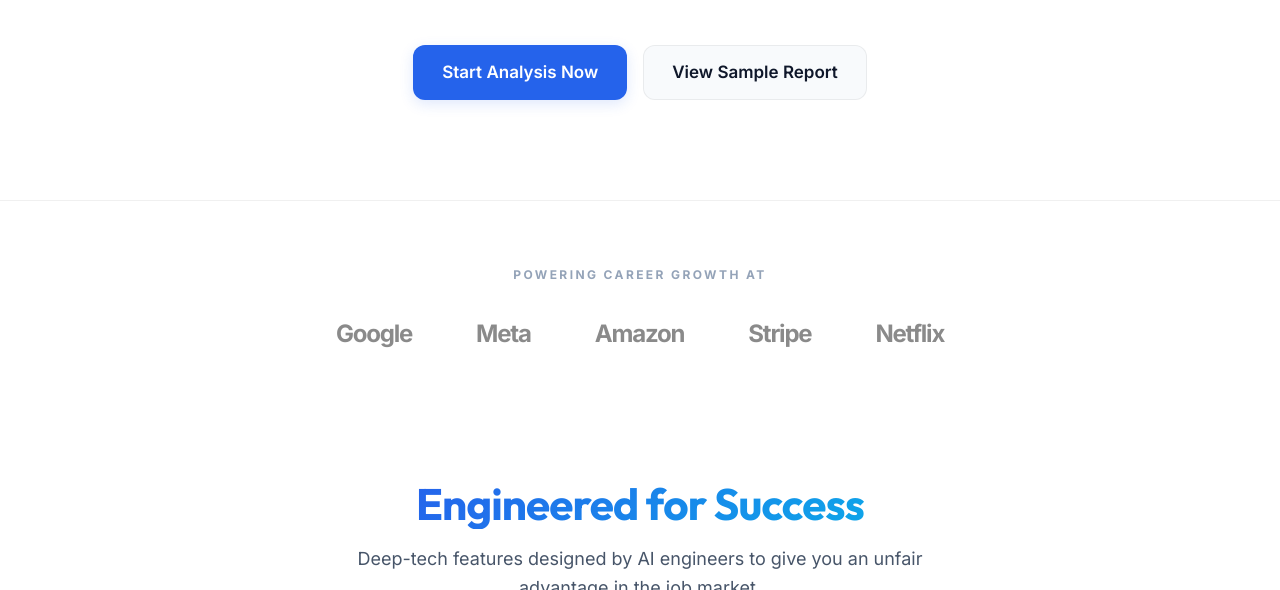
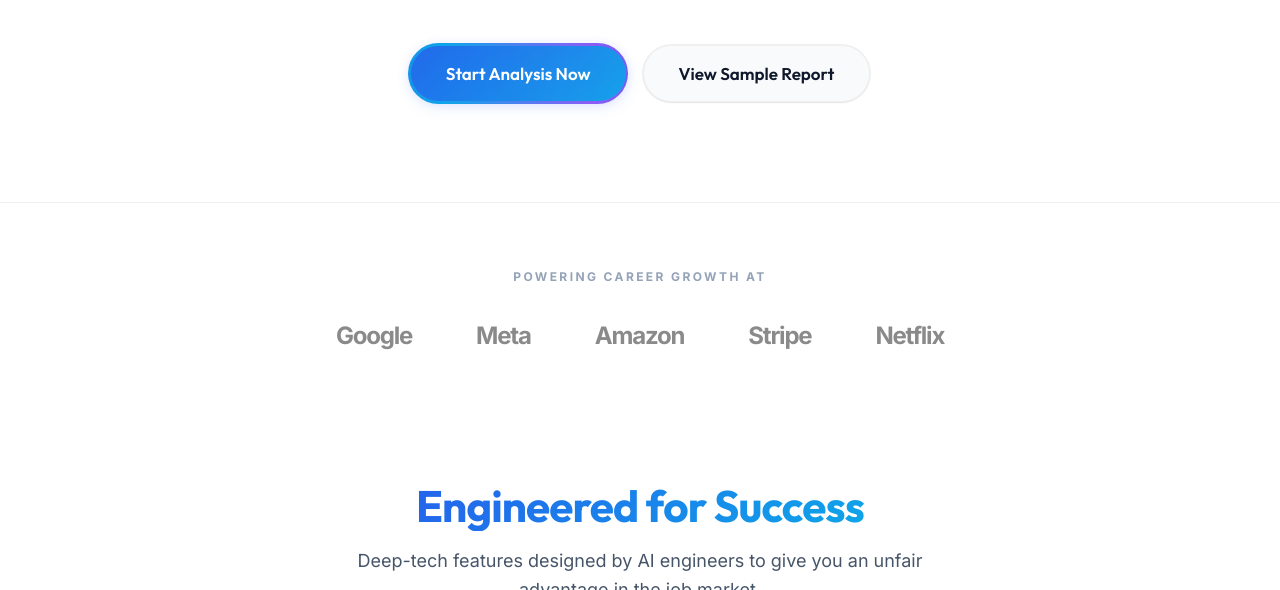
Before and after one commit to arupdas0825/HireSight-AI, a website built with Vite: page client/index.html in a window 1280 px wide. Shown: the part 558-1148 px from the top of the page. Built offline with nearby package versions, Linux system fonts and the light colour scheme.

Commit message:
feat: add premium futuristic glowing button system with animated gradients

```diff
--- a/client/src/styles/components/cards.css
+++ b/client/src/styles/components/cards.css
@@ -33,55 +33,216 @@
 
 .max-600 { max-width: 600px; margin-left: auto; margin-right: auto; }
 
-/* Primary Button Styling */
+/* ==========================================
+   PREMIUM FUTURISTIC GLOWING BUTTON SYSTEM
+   ========================================== */
+
+/* Base Pill/Capsule Button Structure */
 .btn {
     display: inline-flex;
     align-items: center;
     justify-content: center;
-    padding: 10px 20px;
-    border-radius: var(--radius-md);
+    padding: 12px 26px;
+    border-radius: 999px !important; /* Enforced capsule shape globally */
     font-weight: 600;
     font-size: 0.9375rem;
+    font-family: var(--font-heading);
     cursor: pointer;
-    transition: all 0.2s ease;
-    border: 1px solid transparent;
+    transition: all 0.3s cubic-bezier(0.25, 0.8, 0.25, 1);
+    position: relative;
+    z-index: 1;
+    overflow: visible; /* Allows neon glows to shine outside */
+    border: none;
+    background: transparent;
     gap: 8px;
+    box-sizing: border-box;
+    -webkit-font-smoothing: antialiased;
 }
 
-.btn-primary {
-    background: var(--brand-primary);
-    color: var(--text-on-brand);
-    box-shadow: 0 4px 14px var(--brand-glow);
+.btn-lg {
+    padding: 16px 36px;
+    font-size: 1.0625rem;
 }
 
-.btn-primary:hover {
-    background: var(--brand-primary-hover);
-    transform: translateY(-1px);
-    box-shadow: 0 6px 20px var(--brand-glow);
+/* Premium Hover & Touch Interactions */
+.btn:hover {
+    transform: translateY(-2px);
 }
 
-.btn-secondary {
-    background: var(--bg-secondary);
-    color: var(--text-primary);
-    border-color: var(--border-color);
+.btn:active {
+    transform: translateY(1px) scale(0.97);
 }
 
-.btn-secondary:hover {
-    background: var(--bg-tertiary);
-    border-color: var(--border-bright);
+/* Flagship Glowing Primary Button */
+.btn-primary {
+    color: #ffffff !important; /* Highly readable white text */
+    box-shadow: 0 4px 15px var(--brand-glow),
+                0 0 10px rgba(99, 102, 241, 0.1);
 }
 
+/* Outer Gradient Border with Slowly Rotating Shimmer */
+.btn-primary::before {
+    content: '';
+    position: absolute;
+    inset: -1.5px;
+    border-radius: 999px;
+    background: linear-gradient(90deg, #2563eb, #0ea5e9, #8b5cf6, #2563eb);
+    background-size: 200% 200%;
+    z-index: -2;
+    animation: button-gradient-rotate 4s infinite linear;
+    transition: all 0.3s ease;
+}
+
+/* Inner Glass Surface */
+.btn-primary::after {
+    content: '';
+    position: absolute;
+    inset: 1px;
+    border-radius: 999px;
+    background: linear-gradient(135deg, rgba(37, 99, 235, 0.9) 0%, rgba(14, 165, 233, 0.95) 100%);
+    backdrop-filter: blur(12px);
+    -webkit-backdrop-filter: blur(12px);
+    z-index: -1;
+    transition: all 0.3s ease;
+}
+
+/* Dark Mode Overrides for Primary Button (Deep dark glass capsule) */
+html[data-theme="dark"] .btn-primary::after {
+    background: linear-gradient(135deg, rgba(15, 23, 42, 0.8) 0%, rgba(30, 41, 59, 0.85) 100%);
+}
+
+html[data-theme="dark"] .btn-primary::before {
+    background: linear-gradient(90deg, #3b82f6, #22d3ee, #a78bfa, #3b82f6);
+    background-size: 200% 200%;
+}
+
+/* Primary Button Hover Actions (Intense Glowing Border) */
+.btn-primary:hover {
+    box-shadow: 0 8px 25px var(--brand-glow),
+                0 0 22px 4px rgba(99, 102, 241, 0.35),
+                inset 0 0 12px rgba(255, 255, 255, 0.15);
+}
+
+.btn-primary:hover::before {
+    filter: brightness(1.25);
+}
+
+.btn-primary:hover::after {
+    background: linear-gradient(135deg, rgba(37, 99, 235, 0.95) 0%, rgba(14, 165, 233, 1) 100%);
+}
+
+html[data-theme="dark"] .btn-primary:hover::after {
+    background: linear-gradient(135deg, rgba(15, 23, 42, 0.9) 0%, rgba(30, 41, 59, 0.95) 100%);
+}
+
+
+/* Refined Glowing Secondary Button */
+.btn-secondary {
+    color: var(--text-primary) !important;
+    box-shadow: var(--shadow-sm);
+}
+
+/* Secondary Button Outer Border */
+.btn-secondary::before {
+    content: '';
+    position: absolute;
+    inset: -1px;
+    border-radius: 999px;
+    background: var(--border-color);
+    z-index: -2;
+    transition: all 0.3s ease;
+}
+
+/* Secondary Button Inner Glass Surface */
+.btn-secondary::after {
+    content: '';
+    position: absolute;
+    inset: 1px;
+    border-radius: 999px;
+    background: var(--bg-secondary);
+    backdrop-filter: blur(10px);
+    -webkit-backdrop-filter: blur(10px);
+    z-index: -1;
+    transition: all 0.3s ease;
+}
+
+/* Secondary Button Hover States */
+.btn-secondary:hover {
+    box-shadow: 0 4px 15px rgba(0, 0, 0, 0.04),
+                0 0 12px 0 var(--brand-glow);
+}
+
+.btn-secondary:hover::before {
+    background: linear-gradient(90deg, var(--brand-primary), var(--brand-secondary));
+}
+
+.btn-secondary:hover::after {
+    background: var(--bg-surface);
+}
+
+
+/* Highly Premium Ghost Button */
 .btn-ghost {
+    color: var(--text-secondary) !important;
     background: transparent;
-    color: var(--text-secondary);
+    transition: all 0.3s ease;
 }
 
 .btn-ghost:hover {
-    background: var(--bg-tertiary);
-    color: var(--text-primary);
+    color: var(--text-primary) !important;
+    background: rgba(99, 102, 241, 0.08) !important;
+    box-shadow: 0 2px 8px rgba(99, 102, 241, 0.04);
 }
 
-.btn-lg {
-    padding: 14px 28px;
-    font-size: 1.0625rem;
+
+/* Link-style Text Buttons Reset (Prevents capsules on plain text links) */
+.btn-link {
+    background: transparent !important;
+    border: none !important;
+    color: var(--brand-primary) !important;
+    padding: 4px 8px !important;
+    font-size: 0.875rem !important;
+    box-shadow: none !important;
+    min-height: auto !important;
+    border-radius: var(--radius-sm) !important;
 }
+
+.btn-link::before, .btn-link::after {
+    display: none !important; /* Deactivates glowing border/glass layers */
+}
+
+.btn-link:hover {
+    color: var(--brand-primary-hover) !important;
+    text-decoration: underline;
+    transform: none !important;
+}
+
+
+/* Micro-interactions for Button Icons */
+.btn i, .btn svg {
+    transition: transform 0.3s cubic-bezier(0.25, 0.8, 0.25, 1);
+}
+
+.btn:hover i, .btn:hover svg {
+    transform: translateX(4px);
+}
+
+/* Back navigation button arrows should slide left, not right */
+.btn-ghost:hover i[data-lucide="arrow-left"],
+.btn-ghost:hover svg.arrow-left {
+    transform: translateX(-4px);
+}
+
+
+/* Rotating Shimmer Keyframe Animation */
+@keyframes button-gradient-rotate {
+    0% {
+        background-position: 0% 50%;
+    }
+    50% {
+        background-position: 100% 50%;
+    }
+    100% {
+        background-position: 0% 50%;
+    }
+}
--- a/client/src/styles/components/navbar.css
+++ b/client/src/styles/components/navbar.css
@@ -70,7 +70,7 @@
     display: flex;
     align-items: center;
     justify-content: center;
-    border-radius: 50%;
+    border-radius: 50% !important;
     cursor: pointer;
     background: var(--bg-secondary);
     border: 1px solid var(--border-color);
@@ -80,14 +80,16 @@
     transition: all var(--transition-normal);
     box-shadow: var(--shadow-sm);
     position: relative;
-    overflow: hidden; /* Keep animations contained */
+    overflow: visible; /* Allow premium glow to expand outward */
 }
 
 .theme-toggle:hover {
-    transform: scale(1.1);
+    transform: scale(1.1) translateY(-1px);
     background: var(--bg-surface);
     border-color: var(--brand-primary);
-    box-shadow: var(--shadow-md), 0 0 20px var(--brand-glow);
+    box-shadow: 0 4px 15px var(--brand-glow),
+                0 0 20px var(--brand-glow),
+                inset 0 0 8px var(--brand-glow);
 }
 
 .theme-toggle:active {
```
